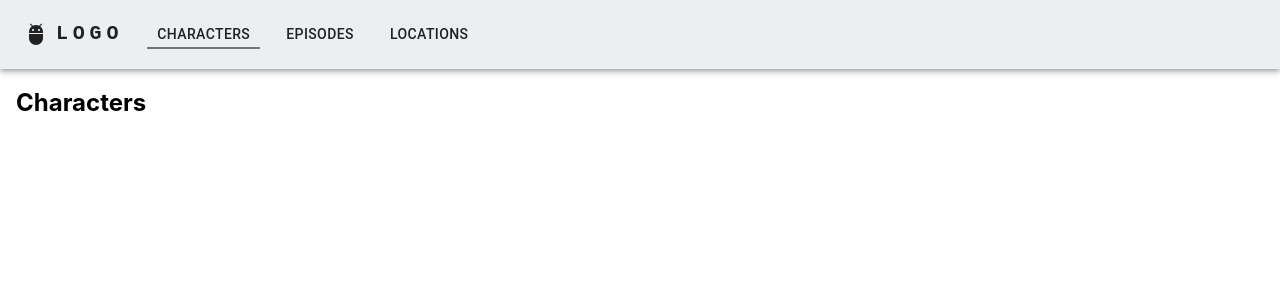
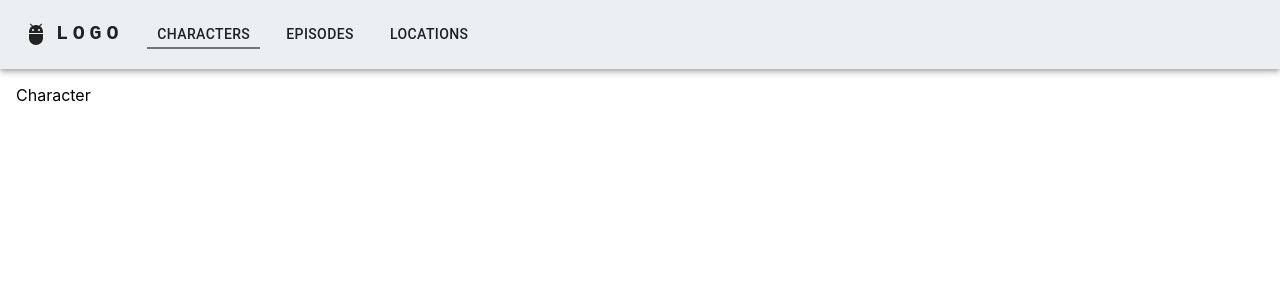
Before and after one commit to EleomarPL/challenge-frontend-react, a React (Vite) app: page / in a window 1280 px wide. Shown: the top 300 px of the page. Built offline with nearby package versions, Linux system fonts and the light colour scheme.

Commit message:
feat: Base pages was added

```diff
--- a/src/App.jsx
+++ b/src/App.jsx
@@ -1,5 +1,9 @@
 import { Routes, Route } from 'react-router-dom'
 import { GlobalLayout } from '@/components/layouts/GlobalLayout'
+
+import Characters from './pages/Characters'
+import Episodes from './pages/Episodes'
+import Locations from './pages/Locations'
 
 const App = () => {
   return (
@@ -8,17 +12,17 @@ const App = () => {
         <Route element={ <GlobalLayout /> }>
           <Route index
             element={
-              <h2>Characters</h2>
+              <Characters />
             }
           />
           <Route path="/episodes"
             element={
-              <h2>Episodes</h2>
+              <Episodes />
             }
           />
           <Route path="/locations"
             element={
-              <h2>Locations</h2>
+              <Locations />
             }
           />
         </Route>
--- /dev/null
+++ b/src/pages/Characters.jsx
@@ -0,0 +1,11 @@
+import React from 'react'
+
+const Characters = () => {
+  return (
+    <div>
+      Character
+    </div>
+  )
+}
+
+export default Characters
--- /dev/null
+++ b/src/pages/Episodes.jsx
@@ -0,0 +1,7 @@
+const Episodes = () => {
+  return (
+    <div>Episodes</div>
+  )
+}
+
+export default Episodes
--- /dev/null
+++ b/src/pages/Locations.jsx
@@ -0,0 +1,7 @@
+const Locations = () => {
+  return (
+    <div>Locations</div>
+  )
+}
+
+export default Locations
```
